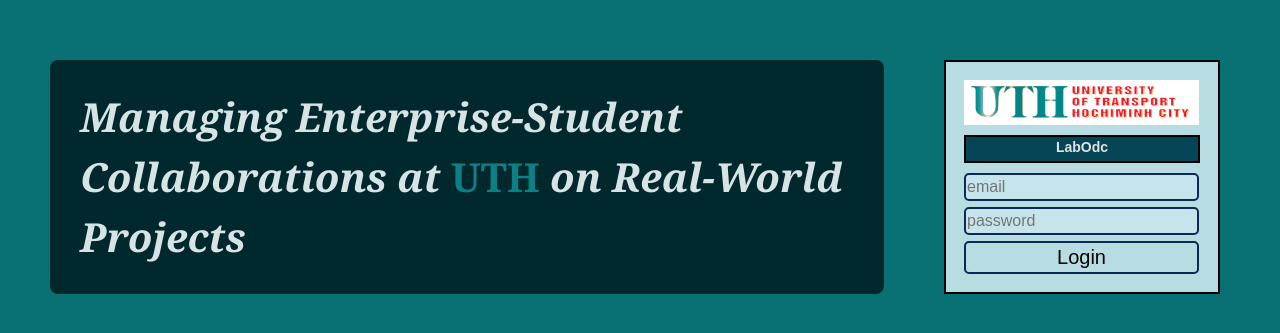
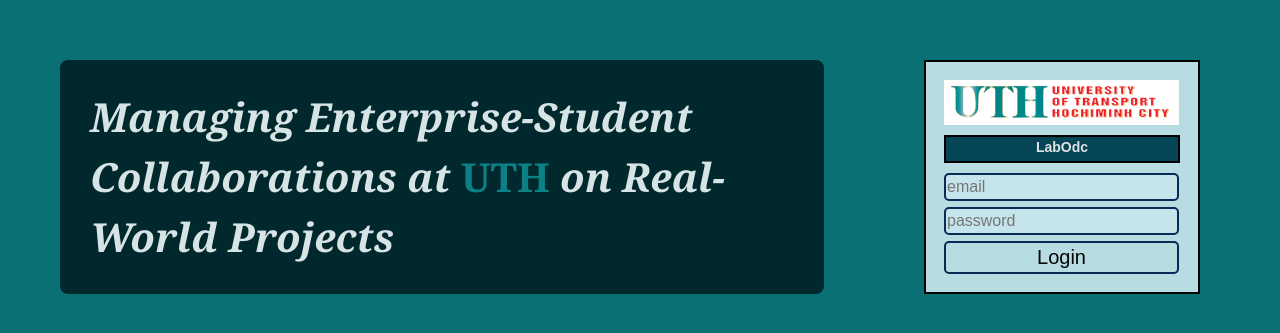
Before and after one commit to van7930/Odcst, a React (Vite) app: page / in a window 1280 px wide. Shown: the part 223-556 px from the top of the page. Built offline with nearby package versions, Linux system fonts and the light colour scheme.

Commit message:
update ui

```diff
--- a/src/App.css
+++ b/src/App.css
@@ -12,8 +12,8 @@
 .title{
   justify-content: center;
   align-items: center;
-  margin-left:50px;
-  margin-right:60px;
+  margin-left:60px;
+  margin-right:100px;
   font-family:Georgia, 'Times New Roman', Times, serif;
   background-color: rgb(1, 40, 45);
   border-radius: 8px;
@@ -55,7 +55,7 @@
   position:relative;
   display:grid;
   row-gap:6px;
-  margin-right: 60px;
+  margin-right: 80px;
 }
 .lg-box{
   width:275px;
```
